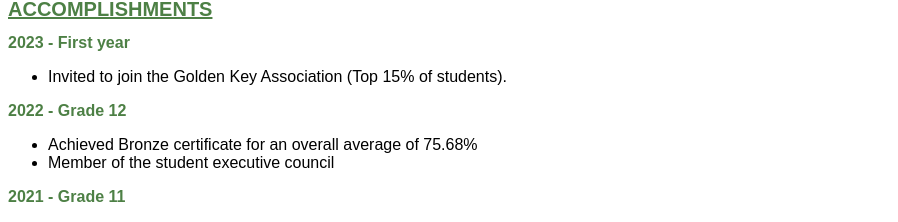
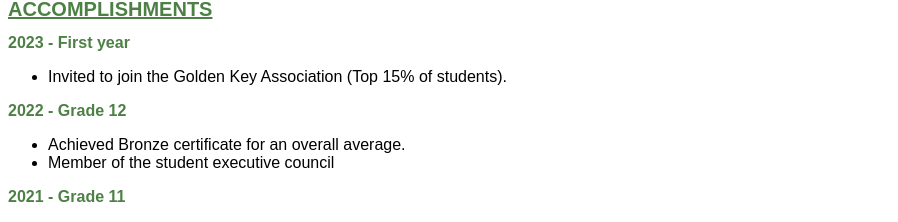
Before and after one commit to narsaishriya/My-CV, a plain HTML site: page index.html in a window 1280 px wide. Shown: the part 857-1079 px from the top of the page, without its empty margins (0-898 px from the left). Drawn offline with Linux system fonts and the light colour scheme.

Commit message:
Update index.html

```diff
--- a/index.html
+++ b/index.html
@@ -92,7 +92,7 @@ PEER TUTOR, CRAWFORD COLLEGE SANDTON
 </H1>
 
 <ul style= "list-style: disc; font-family: Arial">
- <li> Achieved Bronze certificate for an overall average of 75.68% </li>
+ <li> Achieved Bronze certificate for an overall average. </li>
   <li> Member of the student executive council</li>
 </ul>
 
```
